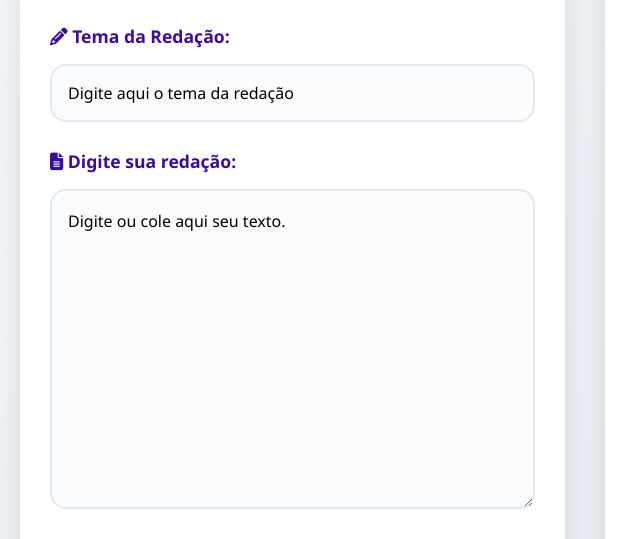
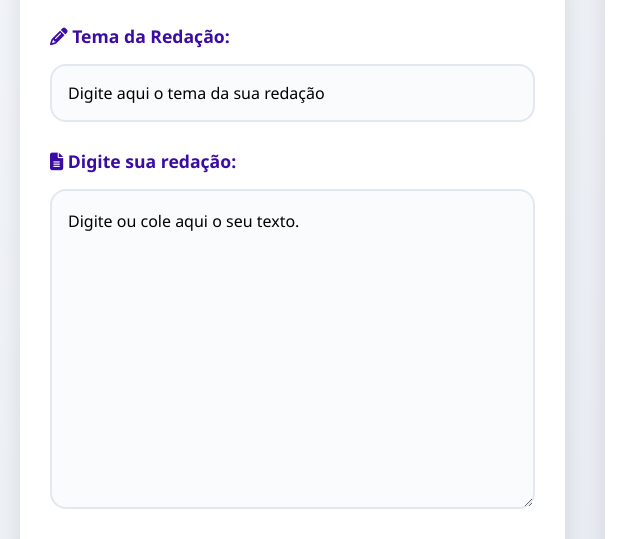
Before and after one commit to 3rickCavalcante/avaliador-CAED-v3, a plain HTML site: page index.html in a window 1280 px wide. Shown: the part 503-1042 px from the top of the page, 0-640 px from the left. Drawn offline with Linux system fonts and the light colour scheme.

Commit message:
Update index.html

```diff
--- a/index.html
+++ b/index.html
@@ -897,12 +897,12 @@
 
                 <div class="form-group">
                     <label for="theme"><i class="fas fa-pencil-alt"></i> Tema da Redação:</label>
-                    <input type="text" id="theme" placeholder="Ex: A importância da preservação ambiental" value="Digite aqui o tema da redação">
+                    <input type="text" id="theme" placeholder="Ex: Digite aqui o tema da sua redação" value="Digite aqui o tema da sua redação">
                 </div>
 
                 <div class="form-group">
                     <label for="essay"><i class="fas fa-file-alt"></i> Digite sua redação:</label>
-                    <textarea id="essay" placeholder="Cole ou digite sua redação aqui...">Digite ou cole aqui seu texto.</textarea>
+                    <textarea id="essay" placeholder="Cole ou digite sua redação aqui...">Digite ou cole aqui o seu texto.</textarea>
                 </div>
 
                 <button id="evaluate-btn" class="btn">
```
